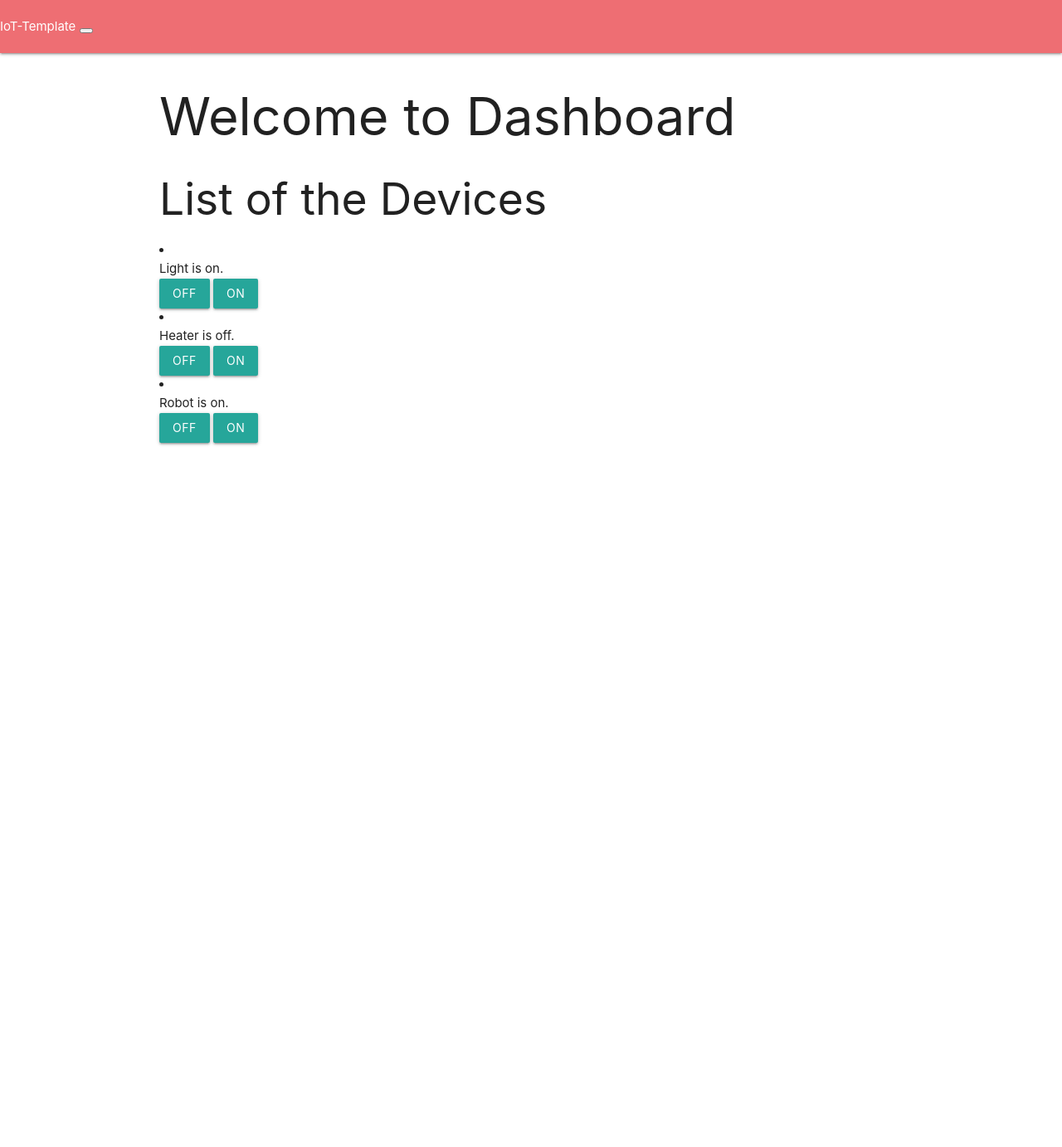
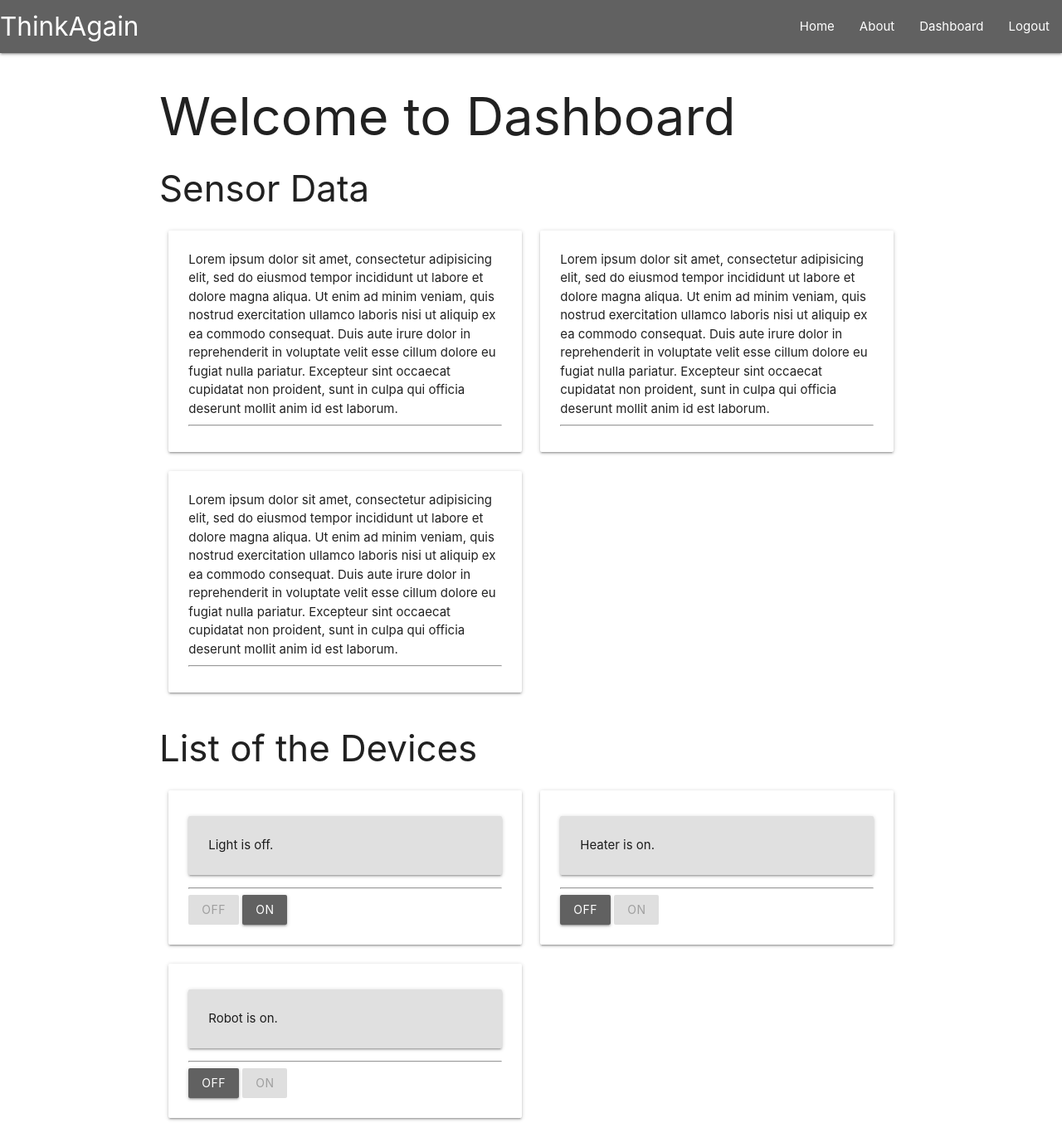
Before and after one commit to cognitiveRobot/iot-flask-template, a Flask app: page /dashboard in a window 1280 px wide. Shown: the whole page at 83% size. Before the commit the page ends 537 px from the top, so only its background shows below. Run offline with Flask 2, Linux system fonts and the light colour scheme; the visitor is signed in with stand-in values (Sample User, id 1); some libraries are stand-ins or nearby versions.

Commit message:
Materialized all the pages

```diff
--- a/templates/dashboard.html
+++ b/templates/dashboard.html
@@ -3,25 +3,44 @@
 {% block body %}
   <div class="jumbotron text-center">
     <h1>Welcome to Dashboard</h1>
-    <h2>List of the Devices</h2>
-    <!-- {% for device in devices %}
-      <a href="device/{{device.status}}"></a>
-    {% endfor %} -->
 
-    {% for device in devices %}
-      <li class="list-group-item">
+    <h3>Sensor Data</h3>
+    <div class="row">
+      {% for device in devices %}
+      <div class="col s12 m6 l6">
+        <div class="card">
+          <div class="card-content">
+            <p>Lorem ipsum dolor sit amet, consectetur adipisicing elit, sed do eiusmod tempor incididunt ut labore et dolore magna aliqua. Ut enim ad minim veniam, quis nostrud exercitation ullamco laboris nisi ut aliquip ex ea commodo consequat. Duis aute irure dolor in reprehenderit in voluptate velit esse cillum dolore eu fugiat nulla pariatur. Excepteur sint occaecat cupidatat non proident, sunt in culpa qui officia deserunt mollit anim id est laborum.</p>
+            <hr>
 
-            <div class="alert alert-info" >{{device.name}} is {{device.status}}.</div>
-           {% if device['status'] == 'off' %}
+          </div>
+        </div>
+      </div>
 
-           <button type="button" class="btn btn-info unlocked_inactive">OFF</button>
-    	     <a class="btn btn-default locked_active" href="device/{{device.id}}/on">ON</a>
-           {% else %}
+      {% endfor %}
+    </div>
 
-           <a class="btn btn-default locked_active" href="device/{{device.id}}/off">OFF</a>
-    	     <button type="button" class="btn btn-info unlocked_inactive">ON</button>
-           {% endif %}
-      </li>
+    <h3>List of the Devices</h3>
+    <div class="row">
+      {% for device in devices %}
+      <div class="col s12 m6 l6">
+        <div class="card">
+          <div class="card-content">
+            <div class="card-panel grey lighten-2" >{{device.name}} is {{device.status}}.</div>
+            <hr>
+            {% if device['status'] == 'off' %}
 
-    {% endfor %}
+            <a class="btn disabled">OFF</a>
+     	     <a class="btn grey darken-2 waves-effect waves-light" href="device/{{device.id}}/on">ON</a>
+            {% else %}
+
+            <a class="btn grey darken-2 waves-effect waves-light" href="device/{{device.id}}/off">OFF</a>
+     	     <a class="btn disabled">ON</a>
+            {% endif %}
+          </div>
+        </div>
+      </div>
+
+      {% endfor %}
+    </div>
 {% endblock %}
--- a/templates/includes/_messages.html
+++ b/templates/includes/_messages.html
@@ -2,15 +2,15 @@
 {% with messages = get_flashed_messages(with_categories=true) %}
   {% if messages %}
     {% for category, message in messages %}
-      <div class="alert alert-{{ category }}" role="alert">{{ message }}</div>
+      <div class="card-panel grey lighten-2" role="alert">{{ message }}</div>
     {% endfor %}
   {% endif %}
 {% endwith %}
 
 {% if error %}
-  <div class="alert alert-danger" role="alert">{{error}}</div>
+  <div class="card-panel red lighten-2">{{error}}</div>
 {% endif %}
 
 {% if msg %}
-  <div class="alert alert-success" role="alert">{{msg}}</div>
+  <div class="card-panel grey lighten-2">{{msg}}</div>
 {% endif %}
--- a/templates/includes/_navbar.html
+++ b/templates/includes/_navbar.html
@@ -1,25 +1,30 @@
-<nav class="navbar navbar-expand-lg navbar-light bg-light">
-  <a class="navbar-brand" href="/">IoT-Template</a>
-  <button class="navbar-toggler" type="button" data-toggle="collapse" data-target="#navbarNav" aria-controls="navbarNav" aria-expanded="false" aria-label="Toggle navigation">
-    <span class="navbar-toggler-icon"></span>
-  </button>
-  <div class="collapse navbar-collapse" id="navbarNav">
-    <div class="navbar-nav">
-      <a class="nav-item nav-link active" href="/">Home <span class="sr-only">(current)</span></a>
-      <a class="nav-item nav-link" href="/about">About</a>
-    </div>
+<nav class="grey darken-2">
+  <div class="nav-wrapper">
+    <a href="/" class="brand-logo">ThinkAgain</a>
+    <a href="#" data-target="mobile-demo" class="sidenav-trigger"><i class="material-icons">menu</i></a>
+    <ul class="right hide-on-med-and-down">
+      <li><a href="/">Home</a></li>
+      <li><a href="/about">About</a></li>
 
+      {% if session.logged_in %}
+        <li><a href="/dashboard">Dashboard</a></li>
+        <li><a href="/logout">Logout</a></li>
+      {% else %}
+        <li><a href="/register">Register</a></li>
+        <li><a href="/login">Login</a></li>
+      {% endif%}
+    </ul>
+  </div>
+</nav>
 
-  <div class="navbar-nav collapse navbar-collapse justify-content-end">
-    {% if session.logged_in %}
-      <a class="nav-item nav-link" href="/dashboard">Dashboard</a>
-      <a class="nav-item nav-link" href="/logout">Logout</a>
-    {% else %}
-      <a class="nav-item nav-link" href="/register">Register</a>
-      <a class="nav-item nav-link" href="/login">Login</a>
-    {% endif%}
-
-
-  </div>
-</div>
-</nav>
+<ul class="sidenav" id="mobile-demo">
+  <li><a href="/">Home</a></li>
+  <li><a href="/about">About</a></li>
+  {% if session.logged_in %}
+    <li><a href="/dashboard">Dashboard</a></li>
+    <li><a href="/logout">Logout</a></li>
+  {% else %}
+    <li><a href="/register">Register</a></li>
+    <li><a href="/login">Login</a></li>
+  {% endif%}
+</ul>
--- a/templates/layout.html
+++ b/templates/layout.html
@@ -2,11 +2,12 @@
 <html lang="en" dir="ltr">
   <head>
     <meta charset="utf-8">
-    <title>IoT-Template</title>
+    <title>IoT-Flask-Template</title>
     <!--Import Google Icon Font-->
     <link href="https://fonts.googleapis.com/icon?family=Material+Icons" rel="stylesheet">
     <!-- Compiled and minified CSS -->
     <link rel="stylesheet" href="https://cdnjs.cloudflare.com/ajax/libs/materialize/1.0.0/css/materialize.min.css">
+    {% block head %} {% endblock %}
   </head>
   <body>
     {% include 'includes/_navbar.html' %}
@@ -18,5 +19,10 @@
     <script src="https://code.jquery.com/jquery-3.3.1.slim.min.js" integrity="sha384-q8i/X+965DzO0rT7abK41JStQIAqVgRVzpbzo5smXKp4YfRvH+8abtTE1Pi6jizo" crossorigin="anonymous"></script>
     <!-- For toggle button -->
     <script src="https://cdnjs.cloudflare.com/ajax/libs/materialize/1.0.0/js/materialize.min.js"></script>
+    <script type="text/javascript">
+      $(document).ready(function(){
+        $('.sidenav').sidenav();
+      });
+    </script>
   </body>
 </html>
--- a/templates/login.html
+++ b/templates/login.html
@@ -11,6 +11,9 @@
       <label>Password</label>
       <input type="password" name="password" class="form-control"  value="{{request.form.password}}">
     </div>
-    <button type="submit" class="btn btn-primary">Submit</button>
+    <button type="submit" class="btn grey darken-2 waves-effect waves-light">
+      <span>Submit</span>
+      <i class="material-icons right">send</i>
+    </button>
   </form>
 {% endblock %}
--- a/templates/register.html
+++ b/templates/register.html
@@ -19,6 +19,9 @@
     <div class="form-group">
       {{render_field(form.confirm, class="form-control")}}
     </div>
-    <p><input type="submit" class="btn btn-primary" value="Submit"></p>
+    <button type="submit" class="btn grey darken-2 waves-effect waves-light">
+      <span>Submit</span>
+      <i class="material-icons right">send</i>
+    </button>
   </form>
 {% endblock %}
```
Also changed, not shown: templates/home.html (+8 -2 lines).
